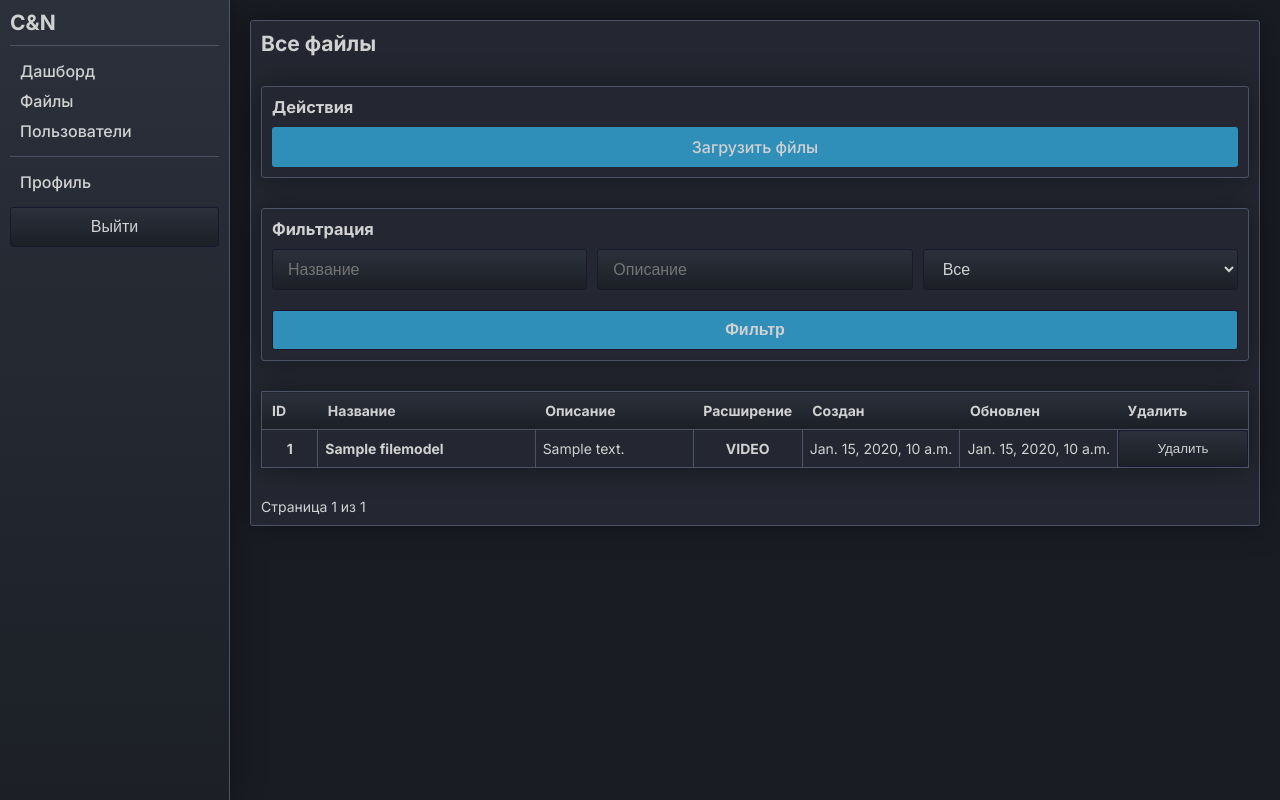
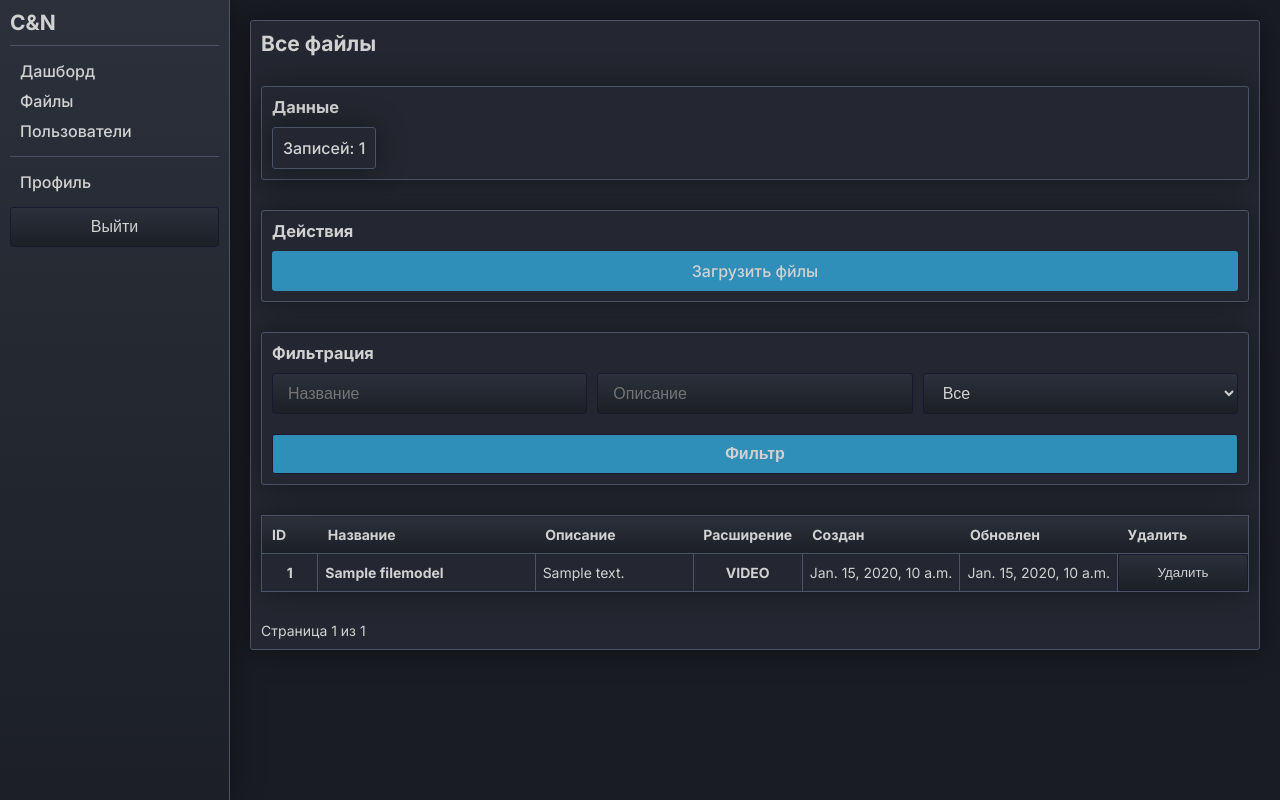
Before and after one commit to dmeetri/CandA, a Django app: page /manager/files/list/ in a window 1280 px wide. Run offline with Django 5.2, Linux system fonts and the light colour scheme; a user stored in the database is signed in; tables that the repository leaves empty hold one stand-in row (values such as "Sample post").

Commit message:
add component - count

```diff
--- a/CN/CN/settings.py
+++ b/CN/CN/settings.py
@@ -8,7 +8,7 @@ BASE_DIR = Path(__file__).resolve().parent.parent
 
 SECRET_KEY = os.getenv('SECRET_KEY')
 
-DEBUG = False
+DEBUG = True
 
 ALLOWED_HOSTS = ['*']
 
--- a/CN/main/views.py
+++ b/CN/main/views.py
@@ -1,6 +1,5 @@
 import json
 
-from django.shortcuts import render
 from django.views.generic import CreateView, UpdateView, ListView, DetailView, DeleteView
 from django.views.decorators.cache import cache_page
 from django.urls import reverse_lazy
@@ -36,7 +35,7 @@ class FileCreateView(LoginRequiredMixin, CreateView):
     success_url = reverse_lazy('fileslist')
 
 
-@method_decorator(cache_page(60 * 15), name='dispatch')
+#@method_decorator(cache_page(60 * 15), name='dispatch')
 class FilesListView(LoginRequiredMixin, ListView):
     model = models.FileModel
     template_name = 'files/files.html'
--- /dev/null
+++ b/CN/templates/components/count.html
@@ -0,0 +1,3 @@
+<div class="main-block">
+  <p class="text-regular font-normal">{{ title }}: {{ count }}</p>
+</div>
--- a/CN/templates/files/files.html
+++ b/CN/templates/files/files.html
@@ -3,6 +3,7 @@
 
 {% block extra_css %}
 <link rel="stylesheet" href="{% static 'files.css' %}">
+<link rel="stylesheet" href="{% static 'components.css' %}">
 {% endblock %}
 
 {% block title %}Файлы{% endblock %}
@@ -10,6 +11,14 @@
 {% block content %}
 <section class="main-block gap-v-30">
   <h2>Все файлы</h2>
+
+  <div class="main-block gap-v-10">
+    <h3>Данные</h3>
+
+    <div class="gap-h-10">
+      {% include 'components/count.html' with title="Записей" count=files|length %}
+    </div>
+  </div>
 
   <div class="main-block gap-v-10">
     <h3>Действия</h3>
```
Also changed, not shown: CN/static/components.css (added).
